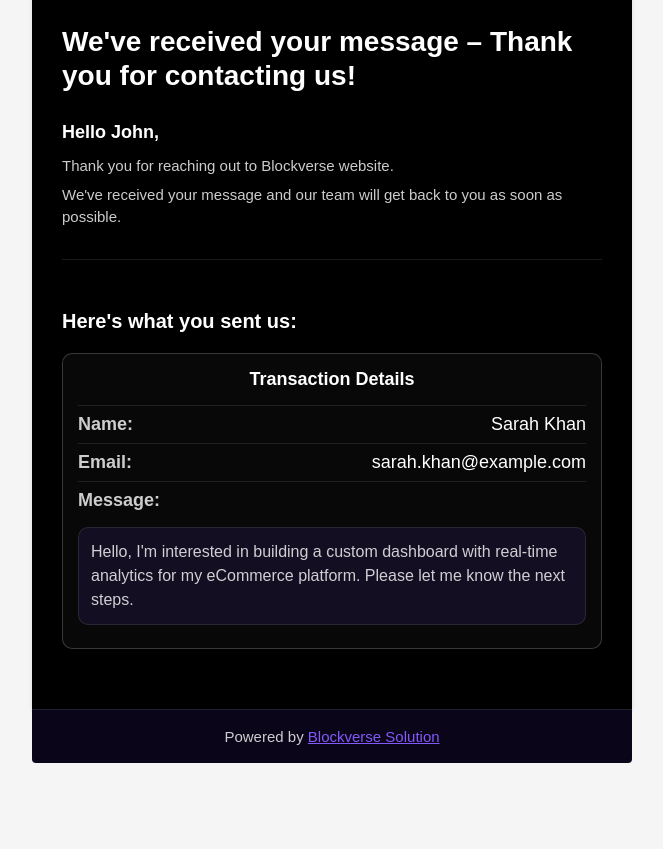
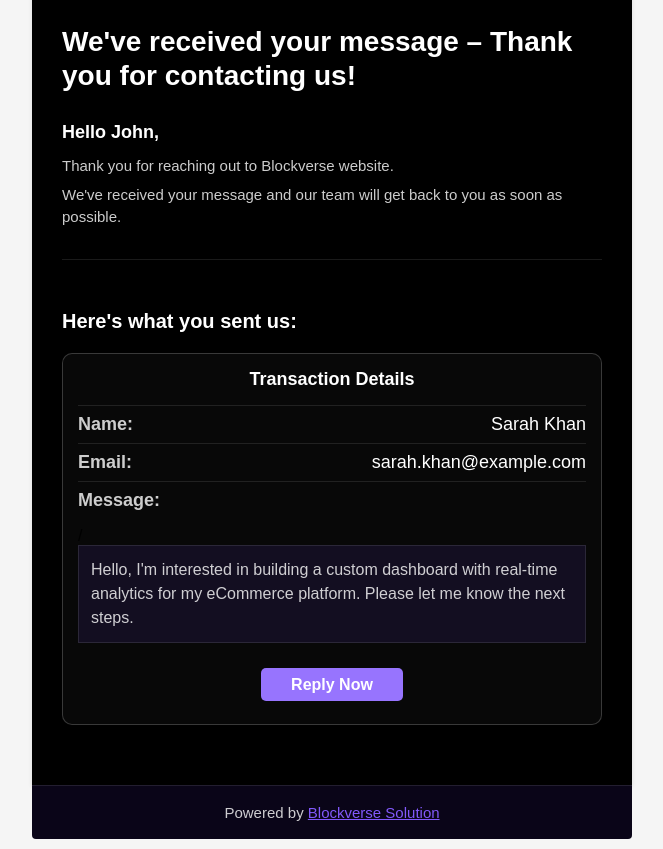
Before and after one commit to metafusionlabs/blockverse-mail-template, a plain HTML site: page index.html in a window 1280 px wide. Shown: the part 94-943 px from the top of the page, without its empty margins (308-971 px from the left). Before the commit the page ends 867 px from the top, so only its background shows below. Drawn offline with Linux system fonts and the light colour scheme.

Commit message:
button add

```diff
--- a/index.html
+++ b/index.html
@@ -7,7 +7,6 @@
   <title>Email</title>
 </head>
 <body style="margin:0;padding:0;font-family:Arial,sans-serif;background-color:#f5f5f5;">
-
   <!-- Main Wrapper -->
   <table width="100%" border="0" cellspacing="0" cellpadding="0" bgcolor="#f5f5f5" style="margin-top:10px;margin-bottom:10px;">
     <tr>
@@ -32,17 +31,14 @@
                   </td>
                 </tr>
               </table>
-
               <!-- Divider -->
               <table width="100%" border="0" cellspacing="0" cellpadding="0">
                 <tr>
                   <td style="border-top:1.5px solid #FFFFFF1A;padding-top:15px;padding-bottom:15px;"></td>
                 </tr>
               </table>
-
               <!-- Transaction Details Header -->
               <h2 style="font-size:20px;font-weight:bold;margin-top:20px;margin-bottom:20px;color:#fff;">Here's what you sent us:</h2>
-
               <!-- Transaction Details Box -->
               <table width="100%" border="0" cellspacing="0" cellpadding="0" style="background:#FFFFFF08;border:1.5px solid #FFFFFF33;border-radius:10px;margin-bottom:30px;">
                 <tr>
@@ -67,39 +63,48 @@
                       </tr>
                       <tr>
                         <td colspan="2" style="padding-top:8px;padding-bottom:8px;">
-                          <table width="100%" cellpadding="0" cellspacing="0" style="background:#764AF91A;border:1.5px solid #FFFFFF1A;border-radius:10px;">
+                          <table width="100%" cellpadding="0" cellspacing="0" style="background:#764AF91A;border:1.5px solid #FFFFFF1A;border-radius:1 0px;">/
                             <tr>
                               <td style="padding-top:12px;padding-right:12px;padding-bottom:12px;padding-left:12px;line-height:150%;color:#FFFFFFCC;font-size:16px;">
                                 Hello, I'm interested in building a custom dashboard with real-time analytics for my eCommerce platform. Please let me know the next steps.
                               </td>
                             </tr>
+
                           </table>
                         </td>
                       </tr>
+
                     </table>
                   </td>
                 </tr>
+                <tr align="center" >
+                  <td style="padding-top:10px; padding-bottom: 30px;">
+                    <a href="#" style="
+                    padding: 8px 30px;
+                    font-size: 16px;
+                    font-weight: bold;
+                    color: #ffffff;
+                    text-decoration: none;
+                    background: #9774FE;
+                    border-radius: 5px;
+                     ">Reply Now</a></td>
+                </tr>
               </table>
-
             </td>
           </tr>
-
           <!-- Footer -->
           <tr>
             <td style="border-radius:0 0 4px 4px;background:#0A0518;text-align:center;">
               <table width="100%" cellpadding="0" cellspacing="0">
-
                 <tr>
                   <td style="padding-top:18px;padding-bottom:18px;border-top:1.5px solid #FFFFFF1A;">
                     <p style="margin:0;font-size:15px;color:#FFFFFFCC;text-align:center;">Powered by <a href="#" style="color:#8259FB">Blockverse Solution</a>
-
                     </p>
                   </td>
                 </tr>
               </table>
             </td>
           </tr>
-
         </table>
       </td>
     </tr>
```
